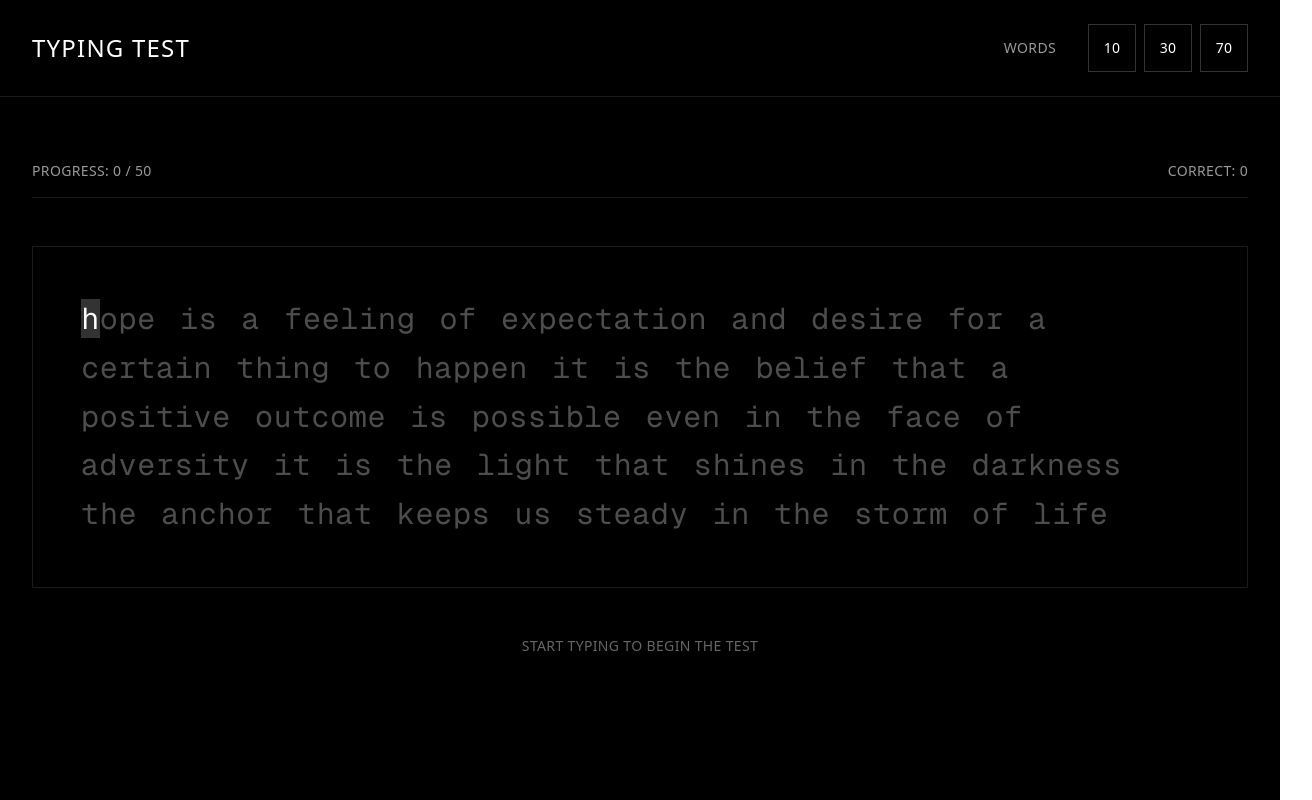
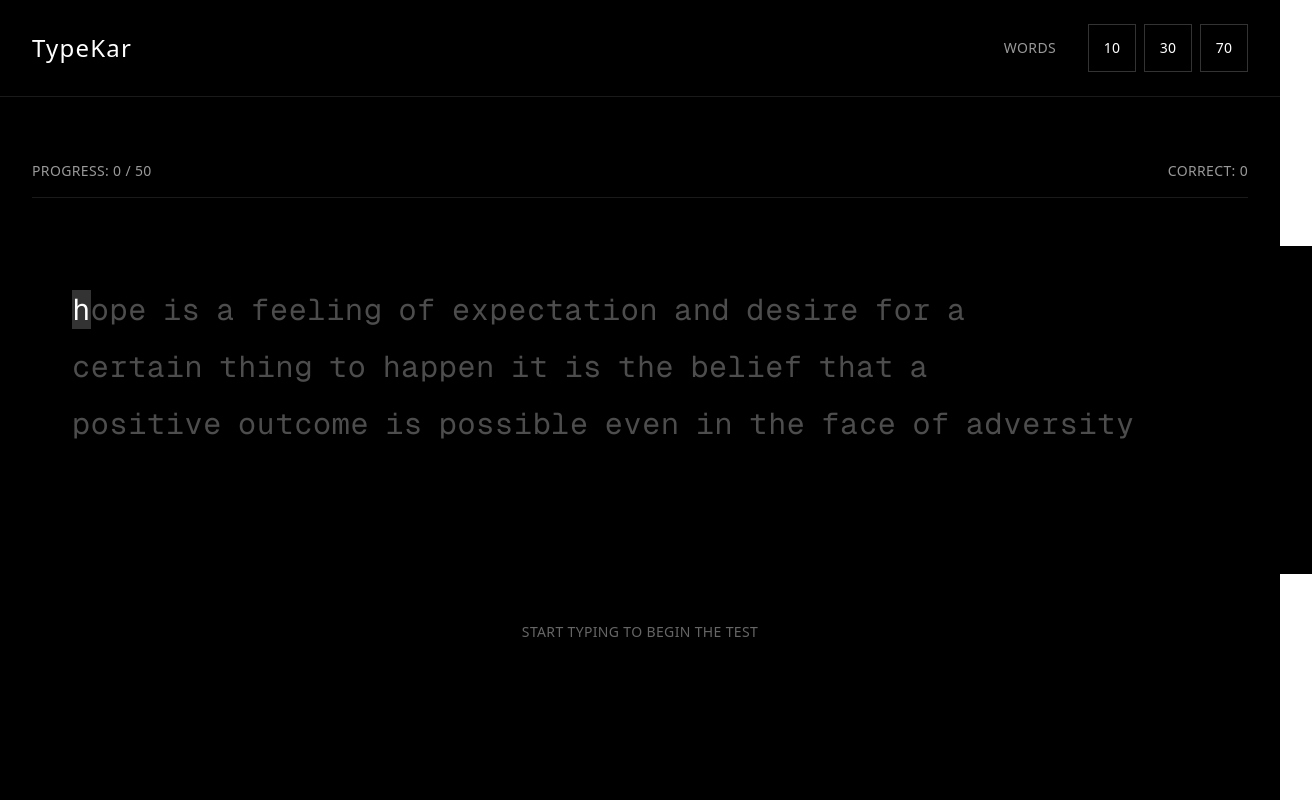
Before and after one commit to ankitmrmishra/typekar, a Next.js app: page / in a window 1280 px wide. Shown: the whole page, 1312 px wide, since content can reach past the window. Built offline with nearby package versions, Linux system fonts and the light colour scheme.

Commit message:
ui revamp

```diff
--- a/app/page.tsx
+++ b/app/page.tsx
@@ -21,15 +21,25 @@ export default function Home() {
 
   const router = useRouter();
 
+  // Vertical sliding window logic for lines
+  const WORDS_PER_LINE = 10;
+  const VISIBLE_LINES = 3;
+  const currentLine = Math.floor(currentWordIndex / WORDS_PER_LINE);
+  // Split words into lines
+  const lines = [];
+  for (let i = 0; i < actualWords.length; i += WORDS_PER_LINE) {
+    lines.push(actualWords.slice(i, i + WORDS_PER_LINE));
+  }
+  // Only show the current line and the next two
+  const visibleLines = lines.slice(currentLine, currentLine + VISIBLE_LINES);
+
   return (
     <div className="min-h-screen w-full bg-black text-white">
       {/* Header */}
       <div className="border-b border-white/10">
         <div className="max-w-7xl mx-auto px-8 py-6">
           <div className="flex items-center justify-between">
-            <div className="text-2xl font-light tracking-wider">
-              TYPING TEST
-            </div>
+            <div className="text-2xl font-light tracking-wider">TypeKar</div>
             <div className="flex items-center gap-8">
               <span className="text-sm font-medium tracking-wide text-white/60">
                 WORDS
@@ -113,20 +123,28 @@ export default function Home() {
               </div>
             </div>
 
-            {/* Typing Area */}
-            <div className="border border-white/10 p-12">
-              <div className="font-mono text-3xl leading-relaxed tracking-wide select-none">
-                {actualWords.map((word, wordIndex) => (
-                  <span key={wordIndex} className="mr-6 inline-block">
+            {/* Typing Area - 3 lines, vertical sliding */}
+            <div
+              className=" p-10 bg-black"
+              style={{ height: "20.5em", width: "80em", overflow: "" }}
+            >
+              <div className="flex flex-col justify-center gap-2 font-mono text-3xl leading-relaxed tracking-wide select-none">
+                {visibleLines.map((line, lineIdx) => (
+                  <div key={lineIdx} className="flex gap-4">
+                    {line.map((word, wordIdx) => {
+                      const wordIndex =
+                        (currentLine + lineIdx) * WORDS_PER_LINE + wordIdx;
+                      return (
+                        <span key={wordIndex} className="inline-block">
                           {word.split("").map((char, charIndex) => {
                             let userChar = "";
                             // Determine which character to compare
                             if (wordIndex < completedWords.length) {
-                        userChar = completedWords[wordIndex][charIndex] || "";
+                              userChar =
+                                completedWords[wordIndex][charIndex] || "";
                             } else if (wordIndex === completedWords.length) {
                               userChar = currentWordInput[charIndex] || "";
                             }
-
                             // Set character state for coloring
                             let charState: "correct" | "incorrect" | "untyped" =
                               "untyped";
@@ -137,18 +155,17 @@ export default function Home() {
                                 charState = "incorrect";
                               }
                             }
-
                             // Highlight the current character being typed
                             const isCurrent =
                               wordIndex === completedWords.length &&
                               charIndex === currentWordInput.length;
-
                             return (
                               <span
                                 key={charIndex}
-                          className={cn({
+                                className={cn("", {
                                   "text-white bg-white/20": isCurrent,
-                            "text-white": charState === "correct" && !isCurrent,
+                                  "text-white":
+                                    charState === "correct" && !isCurrent,
                                   "text-white/30 bg-white/10":
                                     charState === "incorrect" && !isCurrent,
                                   "text-white/30":
@@ -160,6 +177,9 @@ export default function Home() {
                             );
                           })}
                         </span>
+                      );
+                    })}
+                  </div>
                 ))}
               </div>
             </div>
```
Lines whose indentation alone changed are shown as unchanged.
